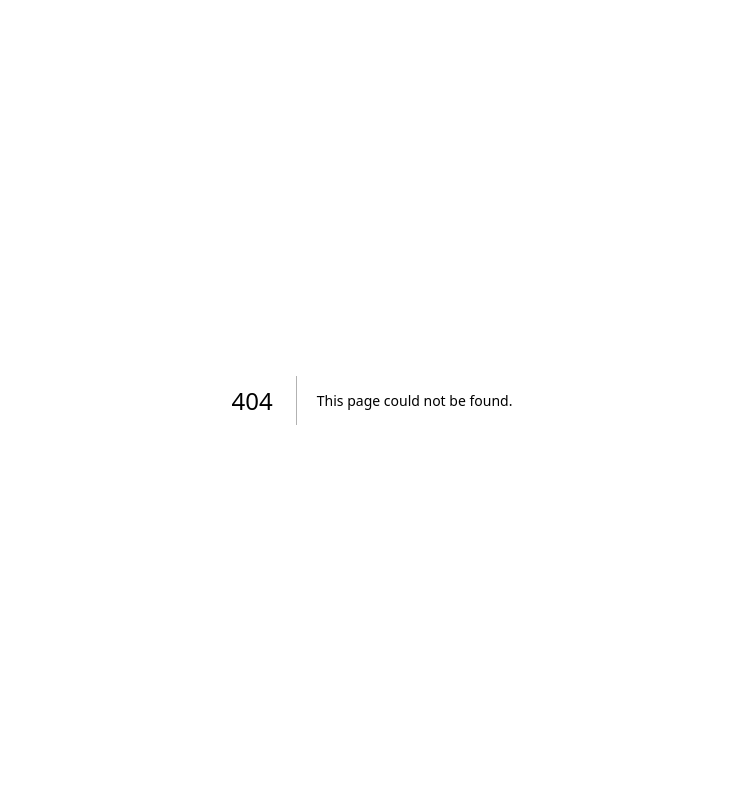
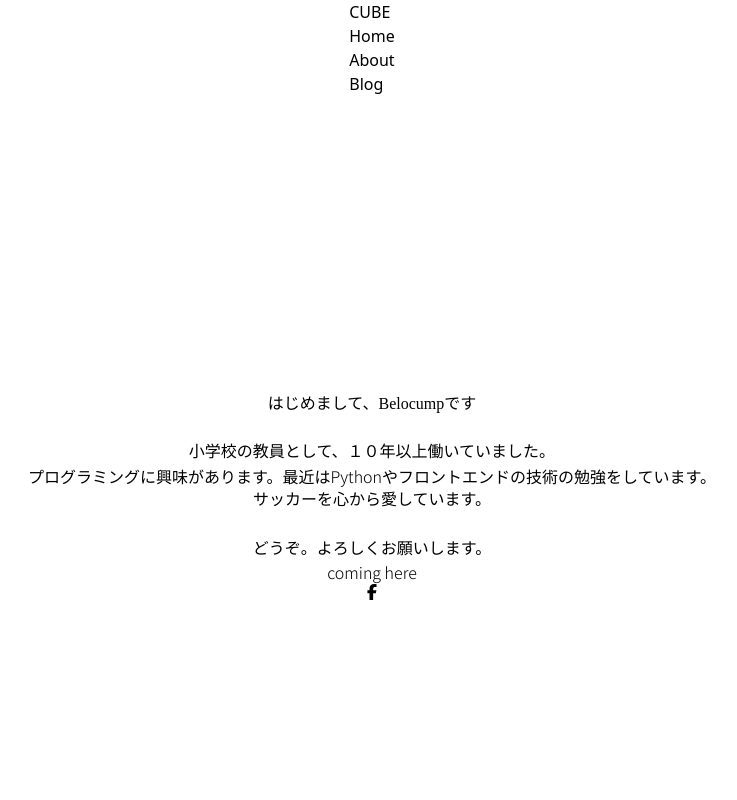
Before and after one commit to belocump/belocump.github.io, a Next.js app: page /about in a window 1280 px wide. Before the commit this address had no page. Shown: the top 800 px of the page, without its empty margins (268-1005 px from the left). Built offline with nearby package versions, Linux system fonts and the light colour scheme; a web font is replaced by a local one.

Commit message:
layout file とコンポーネントを作成していく

```diff
--- /dev/null
+++ b/components/container.js
@@ -0,0 +1,8 @@
+
+export default function Container({ children}) {
+  return (
+    <div className="container flex flex-1 justify-center mx-auto px-5 max-w-screen-lg">
+      {children}
+    </div>
+  )
+}
--- /dev/null
+++ b/components/footer.js
@@ -0,0 +1,18 @@
+import Container from 'components/container'
+// import Logo from 'components/logo'
+// import Social from 'components/social'
+// import styles from 'styles/footer.module.css'
+
+export default function Footer() {
+  return (
+    <footer>
+      <Container>
+        <div className="flex items-center justify-center w-full h-20 text-sm border-t">
+          {/* <Logo /> */}
+          {/* <Social /> */}
+          © 2023 Belocump.com
+        </div>
+      </Container>
+    </footer>
+  )
+}
--- /dev/null
+++ b/components/header.js
@@ -0,0 +1,17 @@
+import Container from 'components/container'
+import Logo from 'components/logo'
+import Navigation from 'components/navigation'
+// import styles from 'styles/header.module.css'
+
+export default function Header() {
+  return (
+    <header>
+      <Container>
+        <div>
+          <Logo />
+          <Navigation />
+        </div>
+      </Container>
+    </header>
+  )
+}
--- /dev/null
+++ b/components/layout.js
@@ -0,0 +1,14 @@
+import Header from 'components/header'
+import Footer from 'components/footer'
+
+export default function Layout({ children }) {
+  return (
+    <>
+      <Header />
+
+      <main>{children}</main>
+
+      <Footer />
+    </>
+  )
+}
--- /dev/null
+++ b/components/logo.js
@@ -0,0 +1,9 @@
+import Link from 'next/link'
+
+export default function Logo() {
+  return (
+    <Link href="/">
+      <h1>CUBE</h1>
+    </Link>
+  )
+}
--- /dev/null
+++ b/components/navigation.js
@@ -0,0 +1,27 @@
+import Link from "next/link";
+
+export default function Navigation() {
+  return (
+
+    <nav>
+    <ul>
+      <li>
+        <Link href="/">
+          <p>Home</p>
+        </Link>
+      </li>
+      <li>
+        <Link href="/about">
+          <p>About</p>
+        </Link>
+      </li>
+      <li>
+        <Link href="/blog">
+          <p>Blog</p>
+        </Link>
+      </li>
+    </ul>
+  </nav>
+
+  );
+}
--- a/pages/_app.tsx
+++ b/pages/_app.tsx
@@ -1,8 +1,12 @@
 import '../styles/globals.css'
 import type { AppProps } from 'next/app'
+import Layout from '../components/layout'
 
 function MyApp({ Component, pageProps }: AppProps) {
-  return <Component {...pageProps} />
+  return (<Layout>
+  <Component {...pageProps} />
+  </Layout>
+  )
 }
 
 export default MyApp
--- /dev/null
+++ b/pages/about.tsx
@@ -0,0 +1,41 @@
+import type { NextPage } from 'next'
+import Head from 'next/head'
+// import Image from 'next/image'
+import React from 'react'
+import { FontAwesomeIcon } from '@fortawesome/react-fontawesome'
+import {
+  faTwitter,
+  faFacebookF,
+  faGithub,
+} from '@fortawesome/free-brands-svg-icons'
+import { faStar } from "@fortawesome/free-solid-svg-icons";
+
+const Home: NextPage = () => {
+  return (
+    <div className="flex min-h-screen flex-col items-center justify-center py-2">
+      <Head>
+        <title>Belocump.com</title>
+        <link rel="icon" href="/favicon.ico" />
+      </Head>
+
+      <div className="flex flex-col items-center justify-center bg-gray-80">
+        <h1 className='font-fancy1'>はじめまして、Belocumpです</h1>
+        <br />
+        <p className='font-fancy1'>小学校の教員として、１０年以上働いていました。</p>
+        <p className='font-fancy2'>プログラミングに興味があります。最近はPythonやフロントエンドの技術の勉強をしています。</p>
+        <p className='font-fancy3'>サッカーを心から愛しています。</p>
+        <br />
+        <p>どうぞ。よろしくお願いします。</p>
+        <h1 className='font-fancy2'>coming here</h1>
+        {/* <FontAwesomeIcon icon={faStar}/> */}
+        <FontAwesomeIcon icon={faFacebookF} />
+
+
+
+      </div>
+
+    </div>
+  )
+}
+
+export default Home
--- /dev/null
+++ b/pages/blog.tsx
@@ -0,0 +1,41 @@
+import type { NextPage } from 'next'
+import Head from 'next/head'
+// import Image from 'next/image'
+import React from 'react'
+import { FontAwesomeIcon } from '@fortawesome/react-fontawesome'
+import {
+  faTwitter,
+  faFacebookF,
+  faGithub,
+} from '@fortawesome/free-brands-svg-icons'
+import { faStar } from "@fortawesome/free-solid-svg-icons";
+
+const Home: NextPage = () => {
+  return (
+    <div className="flex min-h-screen flex-col items-center justify-center py-2">
+      <Head>
+        <title>Belocump.com</title>
+        <link rel="icon" href="/favicon.ico" />
+      </Head>
+
+      <div className="flex flex-col items-center justify-center bg-gray-80">
+        <h1 className='font-fancy1'>はじめまして、Belocumpです</h1>
+        <br />
+        <p className='font-fancy1'>小学校の教員として、１０年以上働いていました。</p>
+        <p className='font-fancy2'>プログラミングに興味があります。最近はPythonやフロントエンドの技術の勉強をしています。</p>
+        <p className='font-fancy3'>サッカーを心から愛しています。</p>
+        <br />
+        <p>どうぞ。よろしくお願いします。</p>
+        <h1 className='font-fancy2'>coming here</h1>
+        {/* <FontAwesomeIcon icon={faStar}/> */}
+        <FontAwesomeIcon icon={faGithub} />
+
+
+
+      </div>
+
+    </div>
+  )
+}
+
+export default Home
```
